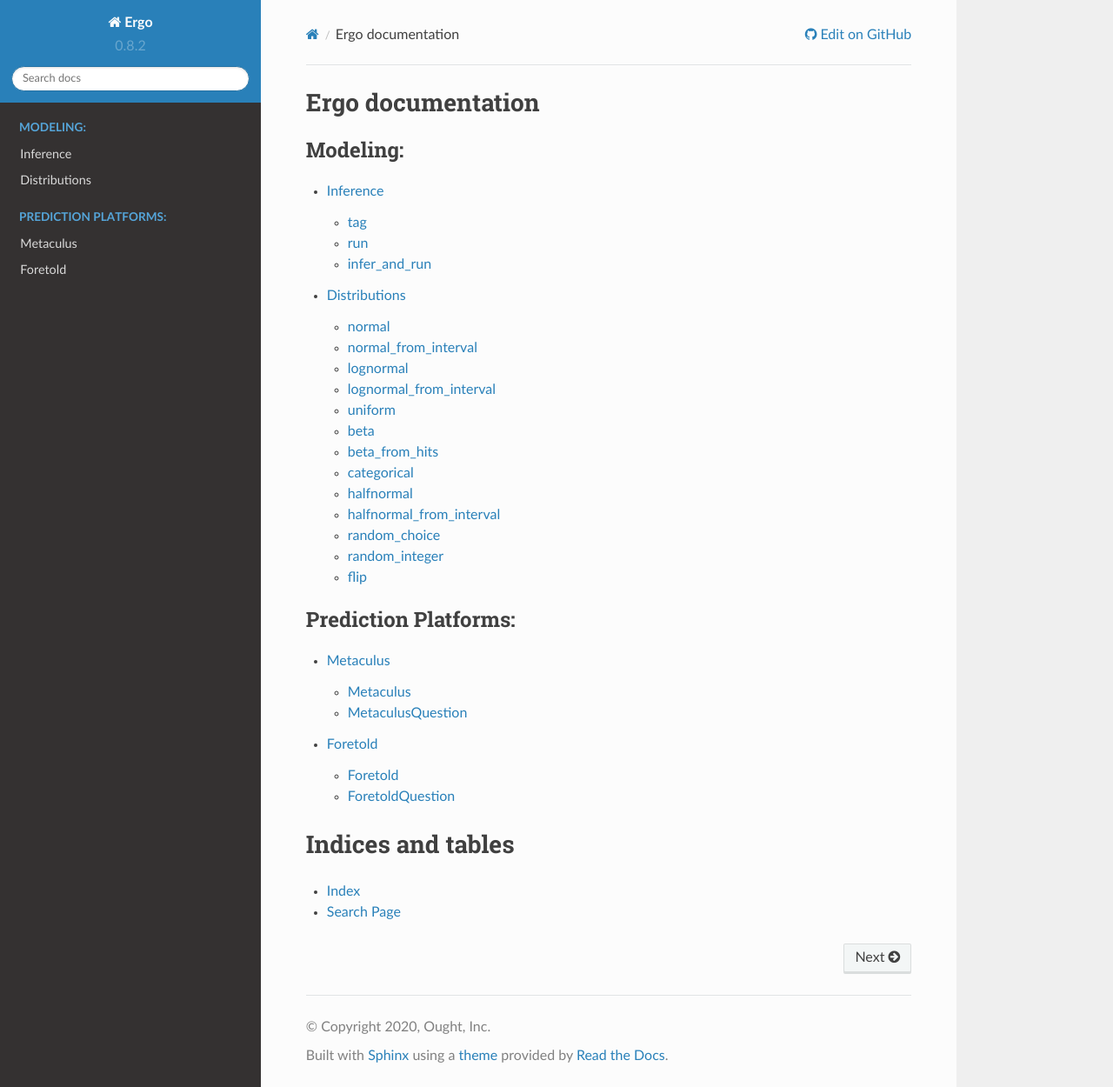
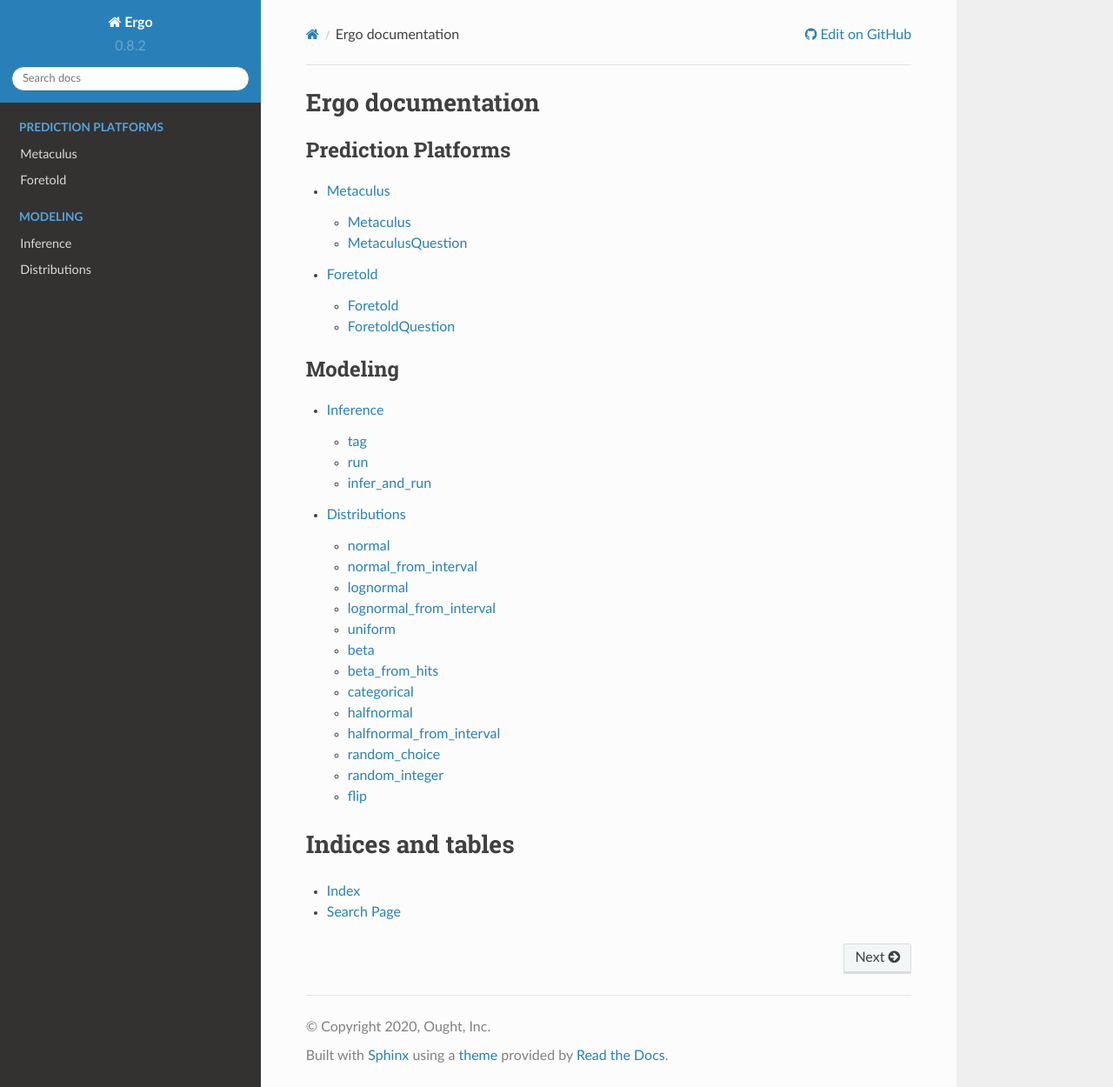
Before and after one commit to oughtinc/ergo, a Sphinx documentation site: the page built from docs/index.rst, in a window 1280 px wide and 1250 px high. Shown: the whole window at 87% size. Built offline with Sphinx 7.4.7 and the Read the Docs theme 2.0.0, drawn with Linux system fonts in a browser that asks for light colours.

Commit message:
Rearrange order of docs

```diff
--- a/docs/index.rst
+++ b/docs/index.rst
@@ -7,18 +7,19 @@
 .. toctree::
    :glob:
    :maxdepth: 2
-   :caption: Modeling:
+   :caption: Prediction Platforms
+
+   metaculus
+   foretold
+
+.. toctree::
+   :glob:
+   :maxdepth: 2
+   :caption: Modeling
 
    inference
    distributions
 
-.. toctree::
-   :glob:
-   :maxdepth: 2
-   :caption: Prediction Platforms:
-
-   metaculus
-   foretold
 
 
 Indices and tables
```
